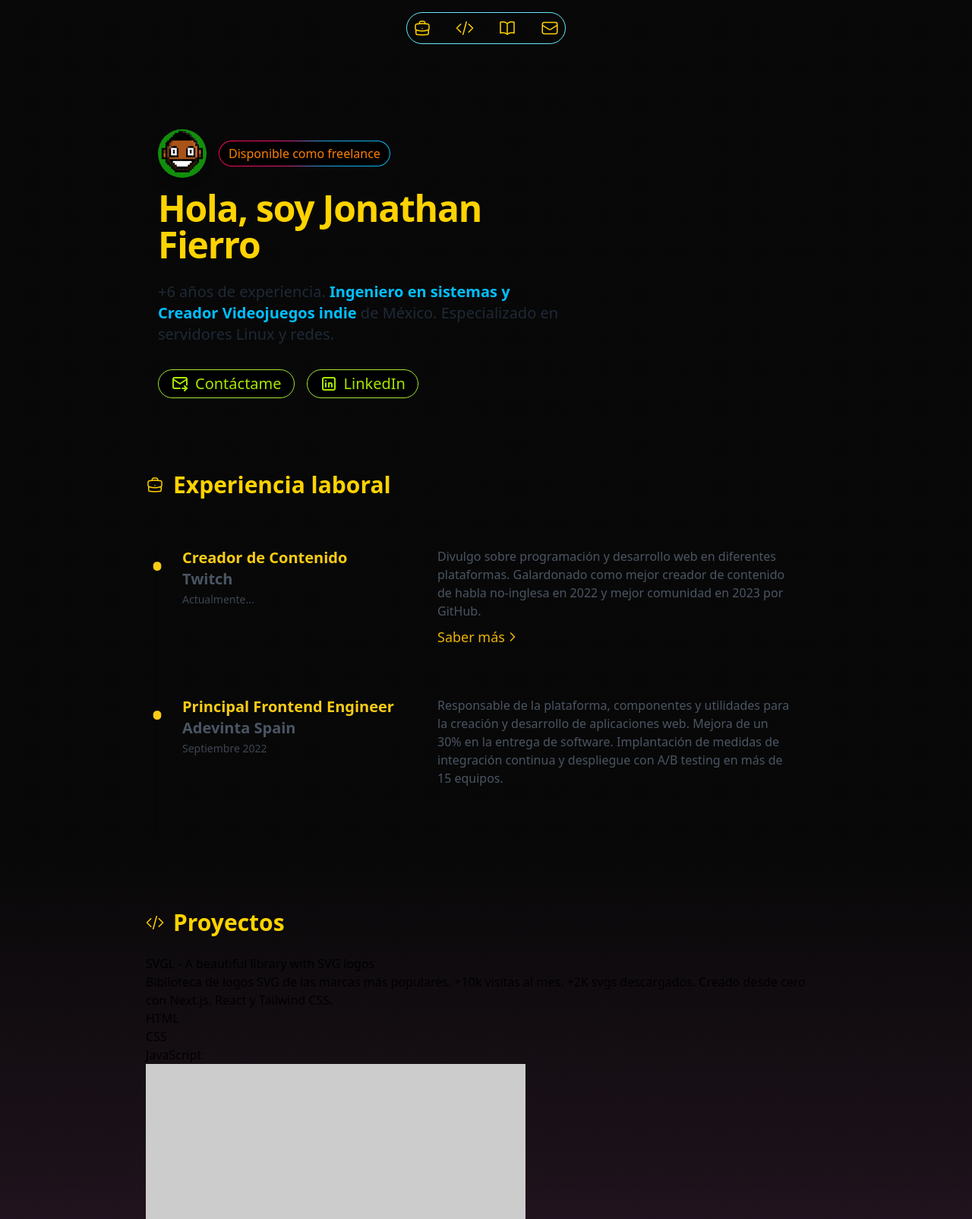
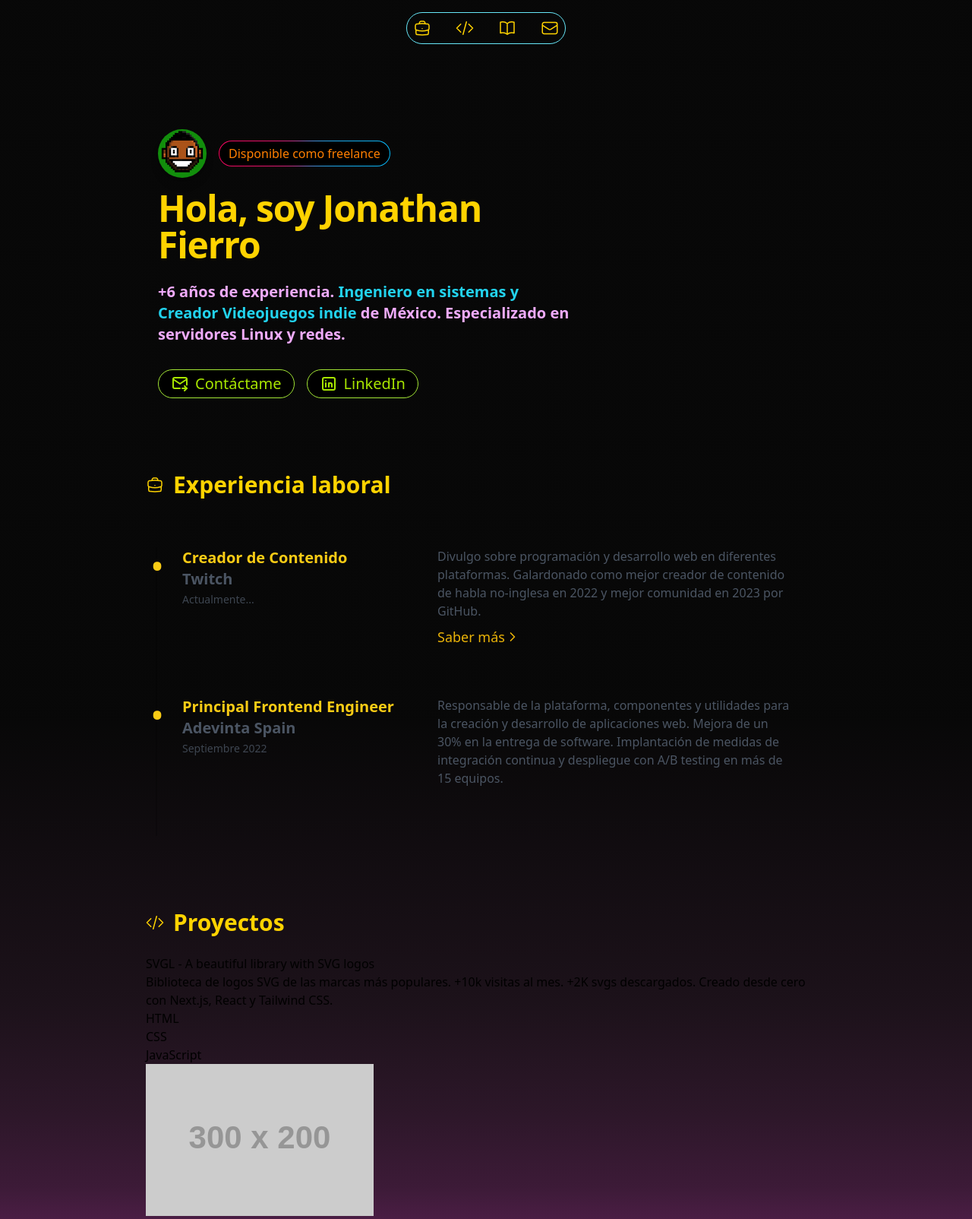
Before and after one commit to Asaphub/Port, an Astro site: page / in a window 1280 px wide. Shown: the top 1604 px of the page at 76% size. Built offline with nearby package versions, Linux system fonts and the light colour scheme; Astro itself is replaced by a stand-in of ours; placeholder pictures from the web are drawn by us.

Commit message:
antes de salir 6:57

```diff
--- a/src/components/Hero.astro
+++ b/src/components/Hero.astro
@@ -29,9 +29,9 @@ import SocialPill from "../components/SocialPill.astro"
     Hola, soy Jonathan Fierro
   </h1>
   <p
-    class="mt-6 text-xl text-gray-800 dark:[&>strong]:text-yellow-200 [&>strong]:text-yellow-500 [&>strong]:font-semibold dark:text-gray-300 mx-auto "
+    class="mt-6 text-xl text-fuchsia-300 font-semibold  mx-auto "
   >
-    +6 años de experiencia. <strong class="text-cyan">
+    +6 años de experiencia. <strong class="text-cyan-400">
       Ingeniero en sistemas y Creador Videojuegos indie</strong> de México. Especializado en servidores Linux y redes.
   </p>
 
--- a/src/components/Projects.astro
+++ b/src/components/Projects.astro
@@ -1,4 +1,5 @@
 ---
+
 const PROJECTS = [
   {
     title: "SVGL - A beautiful library with SVG logos",
@@ -6,7 +7,7 @@ const PROJECTS = [
       "Biblioteca de logos SVG de las marcas más populares. +10k visitas al mes. +2K svgs descargados. Creado desde cero con Next.js, React y Tailwind CSS.",
     link: "https://svgl.vercel.app/",
     github: "https://github.com/pheralb/svgl",
-    image: "https://via.placeholder.com/500",
+    image: "https://via.placeholder.com/300x200",
     tags: ['HTML', 'CSS', 'JavaScript'],
   }]
 ---
--- a/src/components/TitleSection.astro
+++ b/src/components/TitleSection.astro
@@ -1,5 +1,5 @@
 <h2
-	class={`flex items-center mb-6 text-3xl font-semibold gap-x-3 text-yellow-neon dark:text-white ${Astro.props.className}`}
+	class={`flex items-center mb-6 text-3xl font-semibold gap-x-3 text-yellow-neon  dark:text-white${Astro.props.className}`}
 >
     <slot />
 </h2>
--- a/src/layouts/Layout.astro
+++ b/src/layouts/Layout.astro
@@ -69,7 +69,7 @@ const { title } = Astro.props;
     color: #FF005B;
 }
 
-.text-cyan {
+.text-cya {
     color: #00BFFF;
 }
 
--- a/src/pages/index.astro
+++ b/src/pages/index.astro
@@ -17,9 +17,9 @@ import Projects from "../components/Projects.astro";
       <Hero />
     </SectionCont>
     <div class="space-y-24">
-      <SectionCont id="experience">
+      <SectionCont id="experience" class="mx-auto">
         <TitleSection>
-          <Job class="size-8" />
+          <Job class="size-8 ml-4" />
           Experiencia laboral
         </TitleSection>
         <Experience />
```
